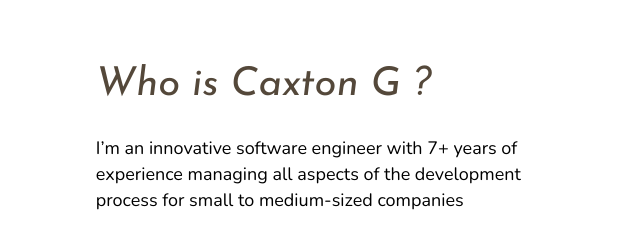
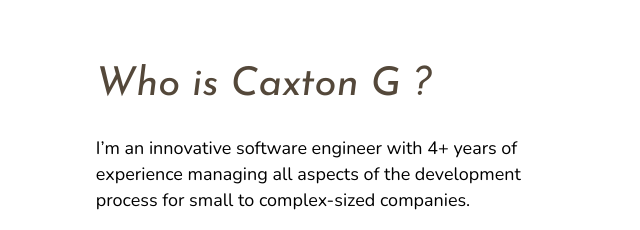
Before and after one commit to caxtonMuthoni/main-portifolio, a website: page index.html in a window 1280 px wide. Shown: the part 840-1070 px from the top of the page, 604-1244 px from the left. Drawn offline with nearby package versions, Linux system fonts and the light colour scheme.

```diff
--- a/index.html
+++ b/index.html
@@ -120,8 +120,8 @@
         <div class="about__text">
             <h2 class="heading-2 heading-2--dark mb-md about__heading">Who is Caxton G ?</h2>
             <p class="about__text-p about__text-p--1">
-                I’m an innovative software engineer with 7+ years of experience managing all aspects of the development
-                process for small to medium-sized companies
+                I’m an innovative software engineer with 4+ years of experience managing all aspects of the development
+                process for small to complex-sized companies.
             </p>
 
             <p class="about__text-p about__text-p--2">
```
